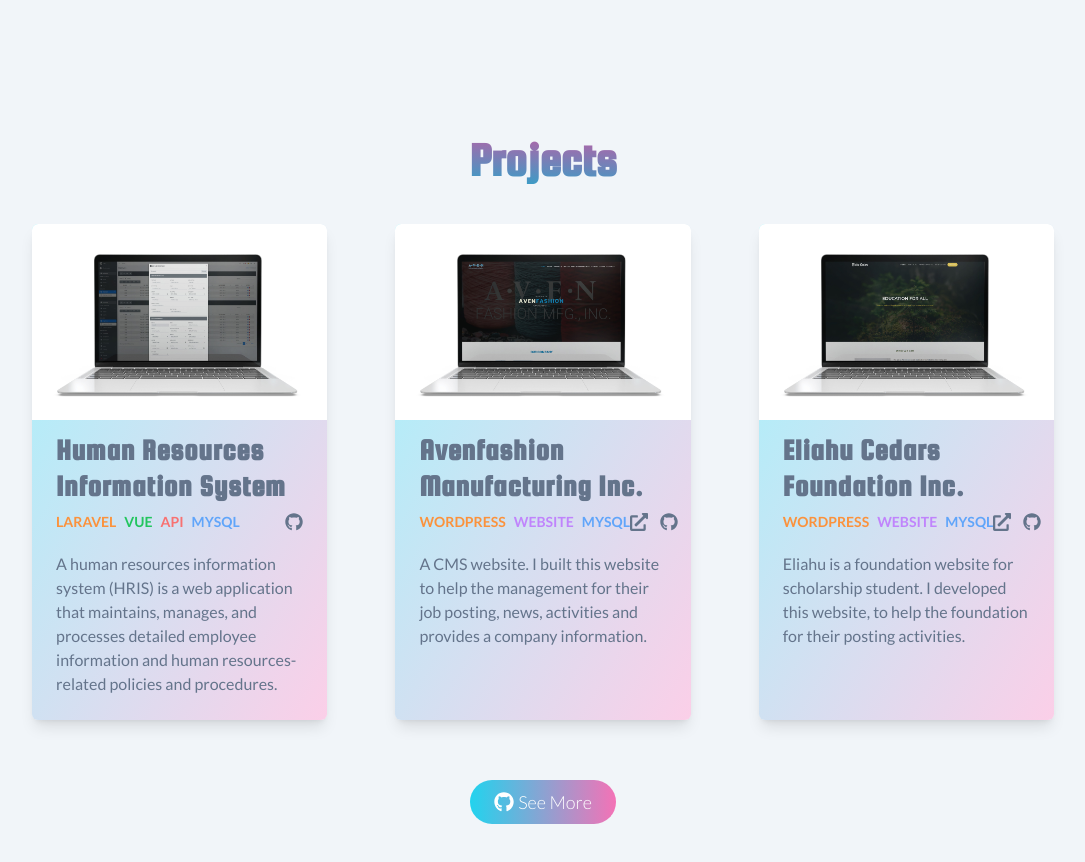
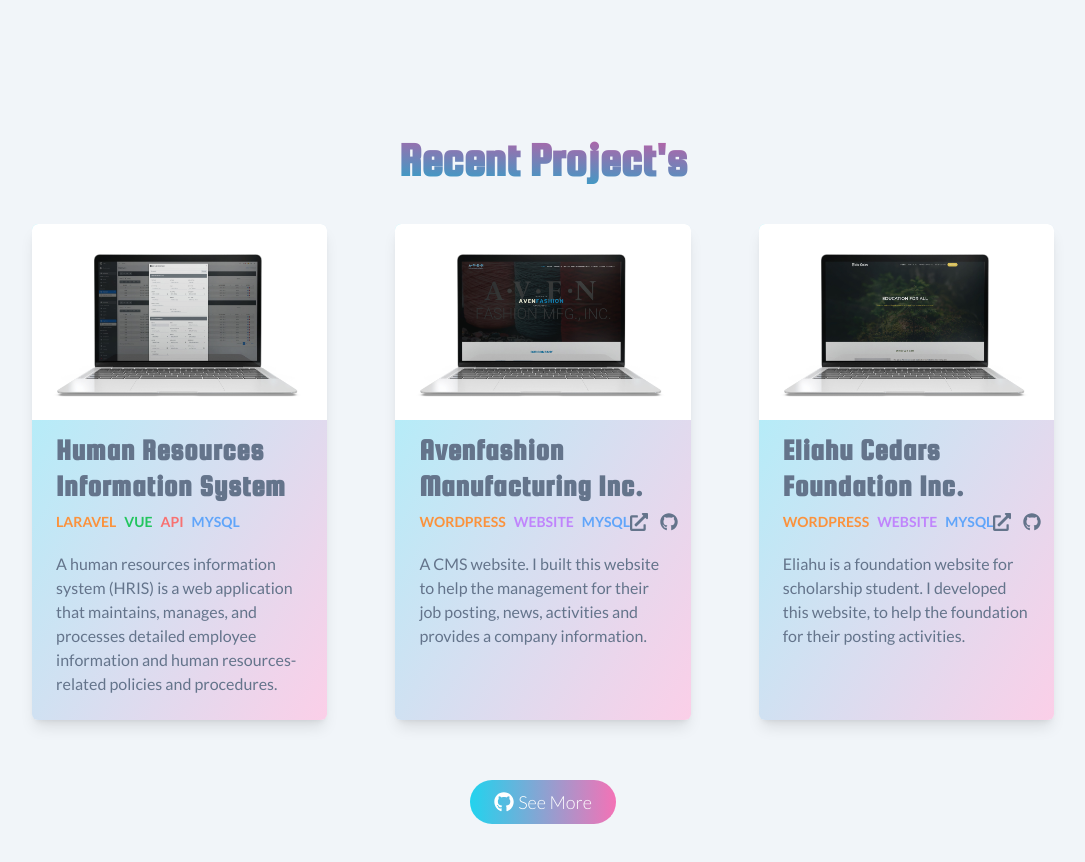
Before and after one commit to markan2ny/portfolio-v2, a React (Vite) app: page / in a window 1280 px wide. Shown: the part 1520-2382 px from the top of the page, without its empty margins (152-1237 px from the left). Built offline with nearby package versions, Linux system fonts and the light colour scheme.

Commit message:
Update Project Title

```diff
--- a/src/sections/Project.jsx
+++ b/src/sections/Project.jsx
@@ -12,7 +12,7 @@
   return (
     <Section id={`project`} screen={`xl:h-screen`}>
       <div>
-        <SectionTitle title={`Projects`} />
+        <SectionTitle title={`Recent Project's`} />
         {/* Grid */}
         <div className="grid md:grid-cols-2 gap-4 xl:grid-cols-3 xl:gap-x-4">
           {/* Card */}
@@ -38,12 +38,12 @@
                   {/* <a href="#">
                     <Fa.FaExternalLinkAlt className="text-slate-500 hover:text-cyan-500" />
                   </a> */}
-                  <a
+                  {/* <a
                     // href="#"
                     onClick={() => alert("Sorry, private repositories")}
                   >
                     <Fa.FaGithub className="text-slate-500 hover:text-cyan-500" />
-                  </a>
+                  </a> */}
                 </div>
               </div>
               <p className="py-3 text-md text-slate-500">
```
